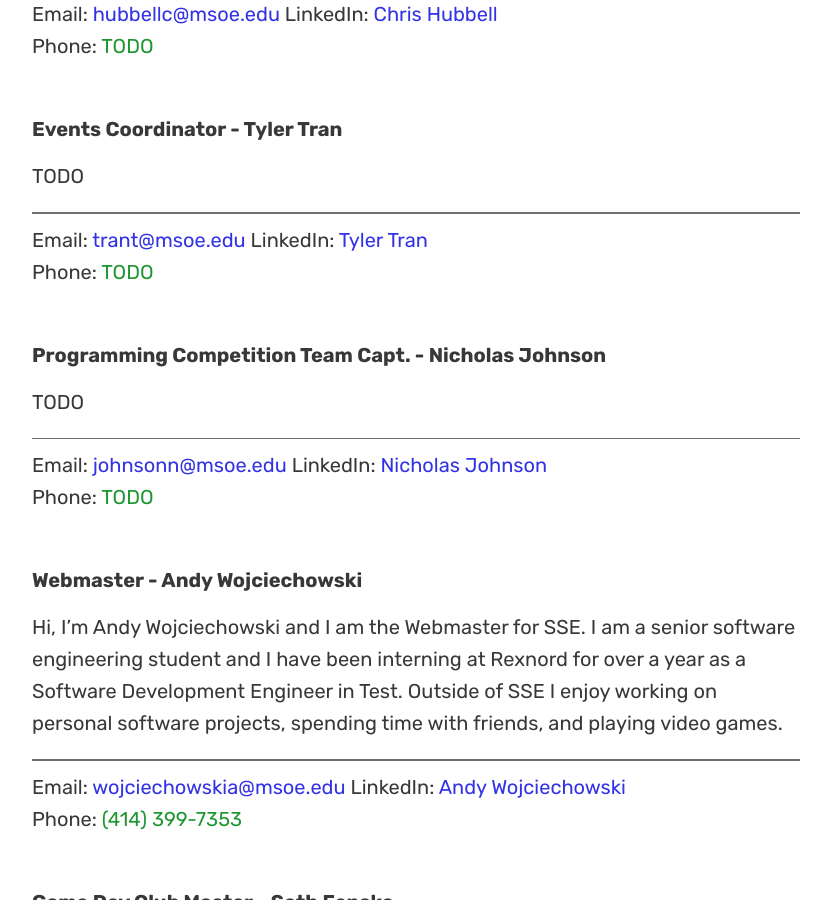
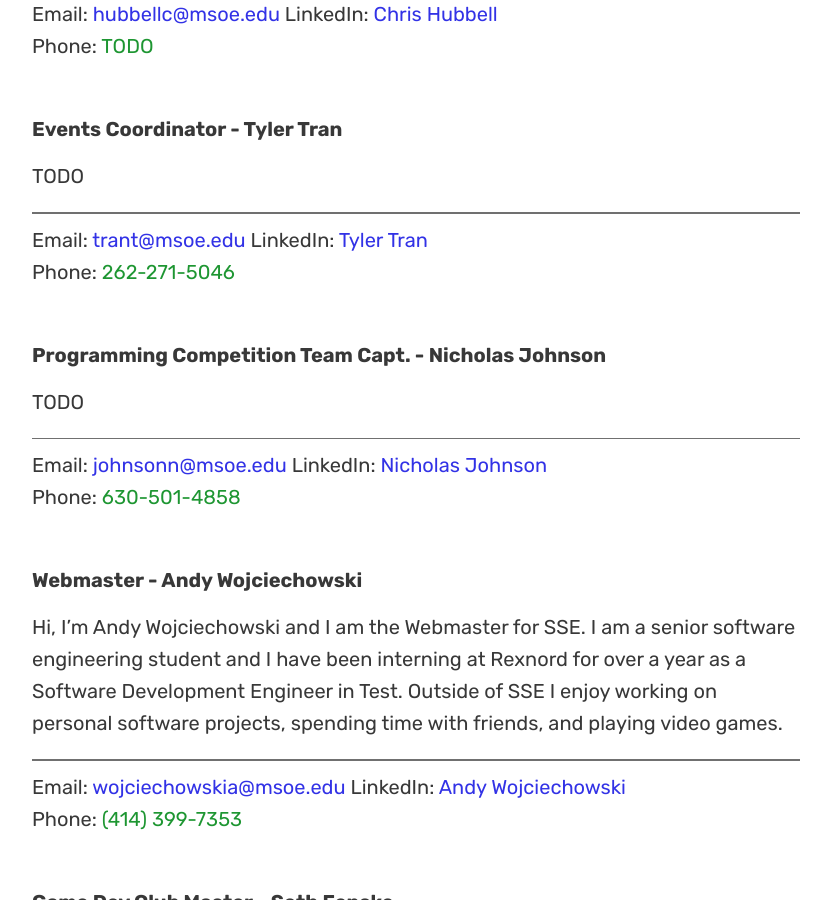
Before and after one commit to msoe-sse/msoe-sse.github.io, a Jekyll site: the page built from eBoard.md, in a window 1280 px wide and 900 px high, scrolled down 1662 px. Shown: the whole window, without its empty margins (224-1055 px from the left). Built offline with Jekyll 4.4.1, drawn with Linux system fonts in a browser that asks for light colours; nearby versions of some CDN libraries; some web fonts are replaced.

Commit message:
Updating phone number information

```diff
--- a/_data/eboardMembers.yml
+++ b/_data/eboardMembers.yml
@@ -50,7 +50,7 @@
   contact:
     fullname: Tyler Tran
     email: trant@msoe.edu
-    phone: TODO
+    phone: 262-271-5046
     linkedin: TODO
 
 - position: Programming Competition Team Capt.
@@ -60,8 +60,8 @@
   contact:
     fullname: Nicholas Johnson
     email: johnsonn@msoe.edu
-    phone: TODO
-    linkedin: TODO
+    phone: 630-501-4858
+    linkedin: linkedin.com/in/nicholas-johnson-a52a10171/
 
 - position: Webmaster
   name: Andy Wojciechowski
```
